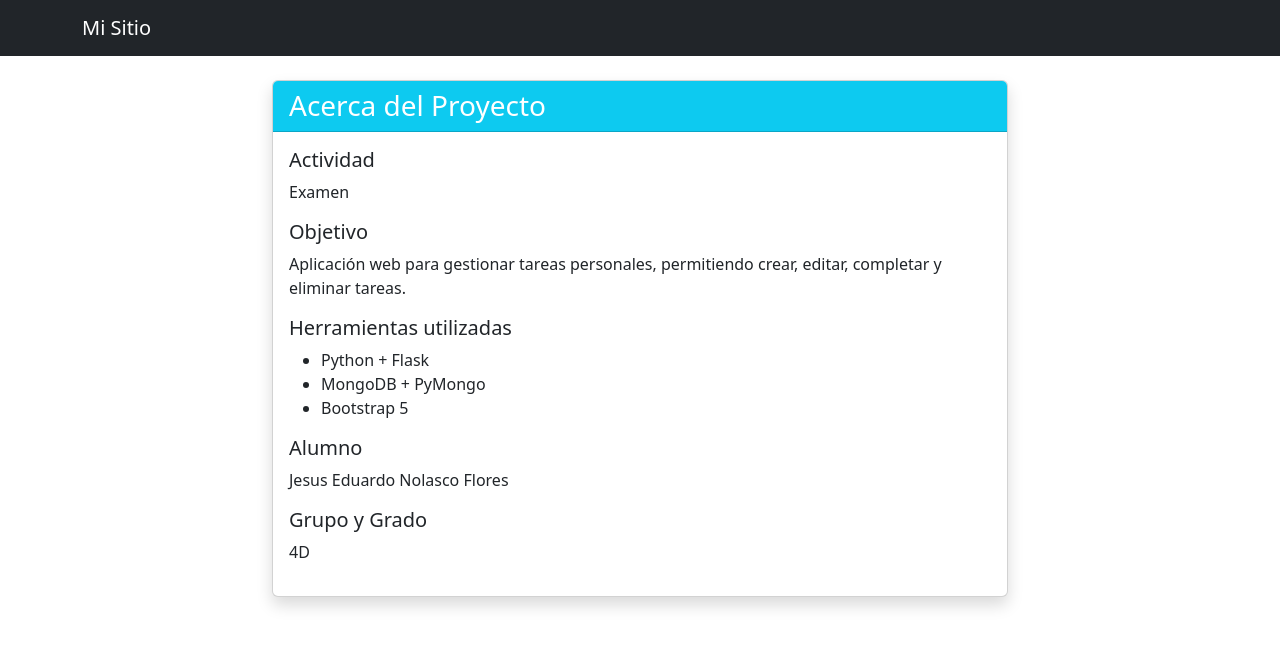
After one commit to JesusNolasco35/Examen_24308060610037, a Flask app: page /acerca in a window 1280 px wide. The commit adds this page. Shown: the top 647 px of the page. Run offline with Flask 3, Linux system fonts and the light colour scheme.

Commit message:
AVANCEFINAL

```diff
--- a/PROYECTO/GestorTareas.py
+++ b/PROYECTO/GestorTareas.py
@@ -11,7 +11,7 @@ class GestorTareas:
         try:
             self.cliente = MongoClient(uri, serverSelectionTimeoutMS=5000)
             self.cliente.admin.command('ping')
-            self.db = self.cliente['gestor_tareas']
+            self.db = self.cliente['24308060610037']
             self.tareas = self.db['tareas']
             self.usuarios = self.db['usuarios']
 
--- a/PROYECTO/app.py
+++ b/PROYECTO/app.py
@@ -6,8 +6,7 @@ app.secret_key = '12345678'
 
 gestor = GestorTareas()
 
-# Crear usuario de prueba (coméntalo después)
-gestor.crear_usuario("trevi", "juan@gmail.com", "1234")
+# gestor.crear_usuario("trevi", "juan@gmail.com", "1234")  # Puedes comentar esta línea después
 
 @app.route('/')
 def index():
@@ -71,6 +70,34 @@ def tareas():
         return redirect(url_for('inicio'))
     return render_template('tareas.html')
 
+@app.route('/perfil', methods=['GET', 'POST'])
+def perfil():
+    if 'user_id' not in session:
+        flash('Debes iniciar sesión primero')
+        return redirect(url_for('inicio'))
+
+    if request.method == 'POST':
+        nombre = request.form.get('nombre')
+        email = request.form.get('email')
+
+        # Actualizar usuario (usando string como _id)
+        gestor.usuarios.update_one(
+            {"_id": session['user_id']},
+            {"$set": {"nombre": nombre, "email": email}}
+        )
+
+        session['user_nombre'] = nombre
+        session['user_email'] = email
+        flash('Perfil actualizado correctamente')
+        return redirect(url_for('perfil'))
+
+    usuario = gestor.usuarios.find_one({"_id": session['user_id']})
+    return render_template('perfil.html', usuario=usuario)
+
+@app.route('/acerca')
+def acerca():
+    return render_template('acerca.html')
+
 @app.route('/logout')
 def logout():
     session.clear()
--- /dev/null
+++ b/PROYECTO/templates/acerca.html
@@ -0,0 +1,35 @@
+{% extends "base.html" %}
+
+{% block title %}Acerca de{% endblock %}
+
+{% block content %}
+<div class="row justify-content-center">
+    <div class="col-md-8">
+        <div class="card shadow">
+            <div class="card-header bg-info text-white">
+                <h3 class="mb-0">Acerca del Proyecto</h3>
+            </div>
+            <div class="card-body">
+                <h5>Actividad</h5>
+                <p>Examen</p>
+
+                <h5>Objetivo</h5>
+                <p>Aplicación web para gestionar tareas personales, permitiendo crear, editar, completar y eliminar tareas.</p>
+
+                <h5>Herramientas utilizadas</h5>
+                <ul>
+                    <li>Python + Flask</li>
+                    <li>MongoDB + PyMongo</li>
+                    <li>Bootstrap 5</li>
+                </ul>
+
+                <h5>Alumno</h5>
+                <p>Jesus Eduardo Nolasco Flores</p>
+
+                <h5>Grupo y Grado</h5>
+                <p>4D</p>
+            </div>
+        </div>
+    </div>
+</div>
+{% endblock %}
--- a/PROYECTO/templates/base.html
+++ b/PROYECTO/templates/base.html
@@ -12,27 +12,18 @@
             <a class="navbar-brand" href="/">Mi Sitio</a>
             <div class="collapse navbar-collapse">
                 <ul class="navbar-nav ms-auto">
-                    <li class="nav-item">
-                        <a class="nav-link" href="/tareas">Tareas</a>
-                    </li>
-
                     {% if session.user_id %}
-                        <!-- Usuario logueado: saludo con dropdown -->
+                        <!-- Usuario logueado: muestra el nombre con dropdown -->
                         <li class="nav-item dropdown">
                             <a class="nav-link dropdown-toggle" href="#" id="userDropdown" role="button" data-bs-toggle="dropdown" aria-expanded="false">
                                 Hola, {{ session.user_nombre }}
                             </a>
                             <ul class="dropdown-menu dropdown-menu-end" aria-labelledby="userDropdown">
+                                <li><a class="dropdown-item" href="/perfil">Mi Perfil</a></li>
+                                <li><a class="dropdown-item" href="/acerca">Acerca de</a></li>
+                                <li><hr class="dropdown-divider"></li>
                                 <li><a class="dropdown-item text-danger" href="/logout">Cerrar Sesión</a></li>
                             </ul>
-                        </li>
-                    {% else %}
-                        <!-- Usuario NO logueado -->
-                        <li class="nav-item">
-                            <a class="nav-link" href="/inicio">Iniciar Sesión</a>
-                        </li>
-                        <li class="nav-item">
-                            <a class="nav-link" href="/registro">Registrarse</a>
                         </li>
                     {% endif %}
                 </ul>
```
Also changed, not shown: PROYECTO/templates/perfil.html (added, +19 -0 lines).
